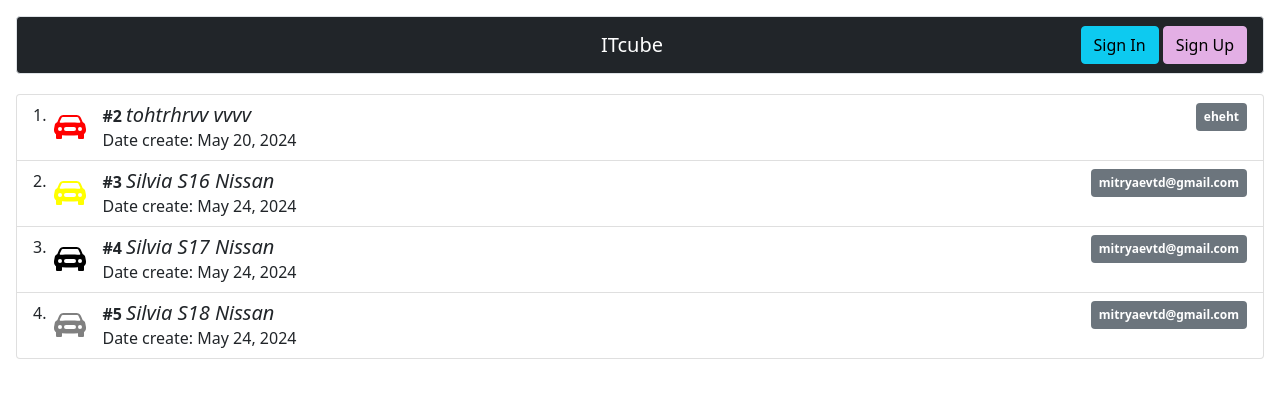
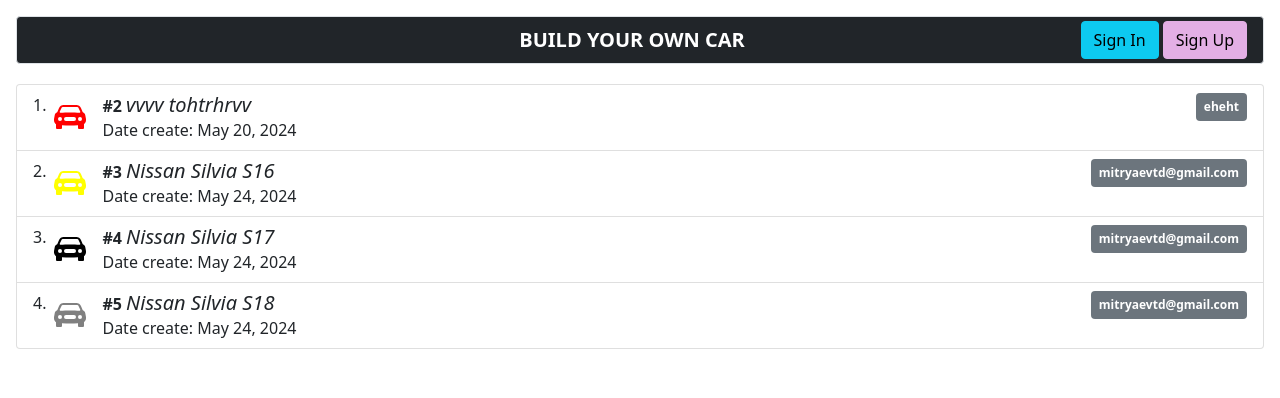
Before and after one commit to SHQVE/Pohoronnoe-buro, a Django app: page / in a window 1280 px wide. Shown: the top 398 px of the page. Run offline with Django 5.2, Linux system fonts and the light colour scheme; data comes from the database, SQL or seed files in the repository; both versions use the stored data as it was after the commit; parts of the project's set-up code (start-up, migrations or seed data) failed here and were passed over.

Commit message:
sdsdfsfsfsdfdsdfdsfdfdsfdfsff

```diff
--- a/ItcubeServer/database/models.py
+++ b/ItcubeServer/database/models.py
@@ -4,8 +4,8 @@
 
 class Car(models.Model):
     id = models.AutoField(primary_key=True)
+    company = models.CharField(null=False, max_length=63)
     brand = models.CharField(null=False, max_length=63)
-    company = models.CharField(null=False, max_length=63)
     body = models.CharField(null=False, max_length=31)
     type = models.CharField(null=False, max_length=63)
     weight = models.IntegerField(null=False, default=0)
--- a/ItcubeServer/database/views.py
+++ b/ItcubeServer/database/views.py
@@ -11,8 +11,8 @@
     for car in cars:
         result.append((
             car.id,
+            car.company,
             car.brand,
-            car.company,
             car.body,
             car.type,
             car.weight,
@@ -36,8 +36,8 @@
 def car_create(request):
     args = request.GET
 
+    company = args.get('company', "")
     brand = args.get('brand', "")
-    company = args.get('company', "")
     price = args.get('price', 0)
     type = args.get('type', "")
     weight = args.get('weight', 0)
@@ -52,8 +52,8 @@
     #             date=date)
     # task.save()
     car = Car(
+        company=company,
         brand=brand,
-        company=company,
         price=price,
         type=type,
         weight=weight,
--- a/ItcubeServer/templates/index.html
+++ b/ItcubeServer/templates/index.html
@@ -25,7 +25,7 @@
 <body>
 <nav class="navbar navbar-dark m-3 border rounded bg-dark text-white">
     <div class="container-fluid justify-content-center flex-row">
-        <a class="navbar-brand text-white" href="#">ITcube</a>
+        <b><a class="navbar-brand text-white" href="#">BUILD YOUR OWN CAR</a></b>
         <div class="d-flex align-items-center position-absolute end-0">
             {% if user.is_authenticated %}
                 <span class="me-3">{{ user.username }}</span>
--- a/ItcubeServer/templates/profile.html
+++ b/ItcubeServer/templates/profile.html
@@ -8,7 +8,7 @@
 </head>
 <body
         class=""
-        style="height: 100vh;"
+        style="/static/1643492564_14-abrakadabra-fun-p-fon-dlya-vizitki-avtoservisa-16.jpg"
 >
 <section class="vh-100">
     <div class="container py-5 h-100">
```
Also changed, not shown: ItcubeServer/db.sqlite3, ItcubeServer/templates/static/1643492564_14-abrakadabra-fun-p-fon-dlya-vizitki-avtoservisa-16.jpg (added).
